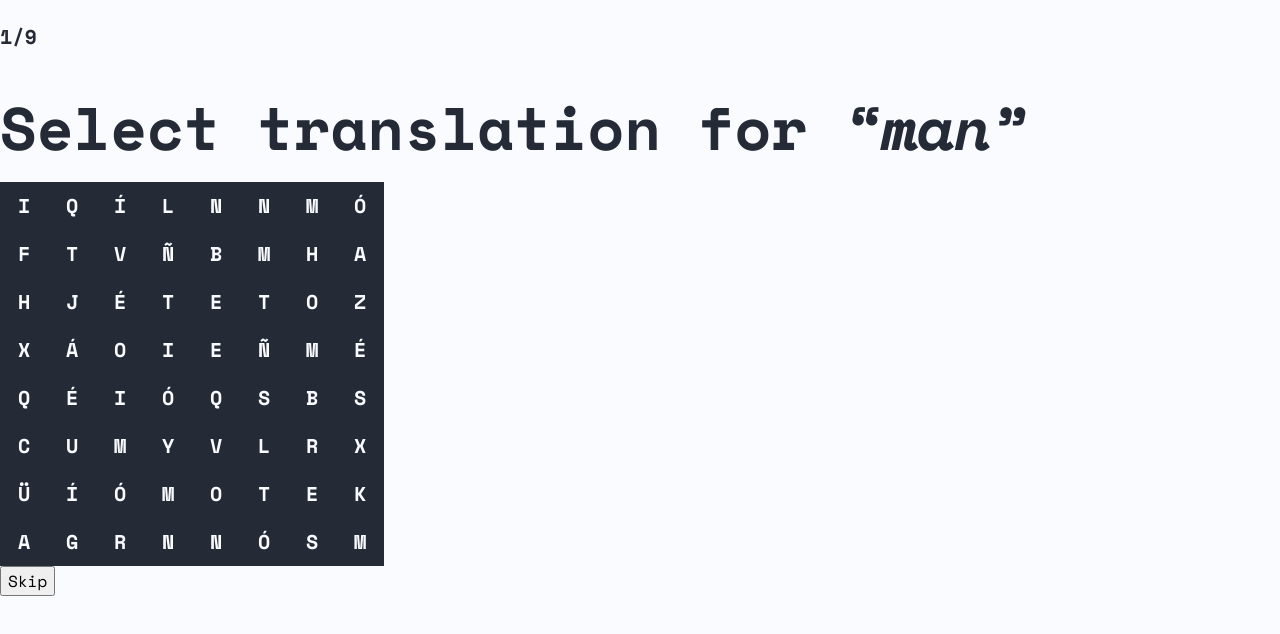
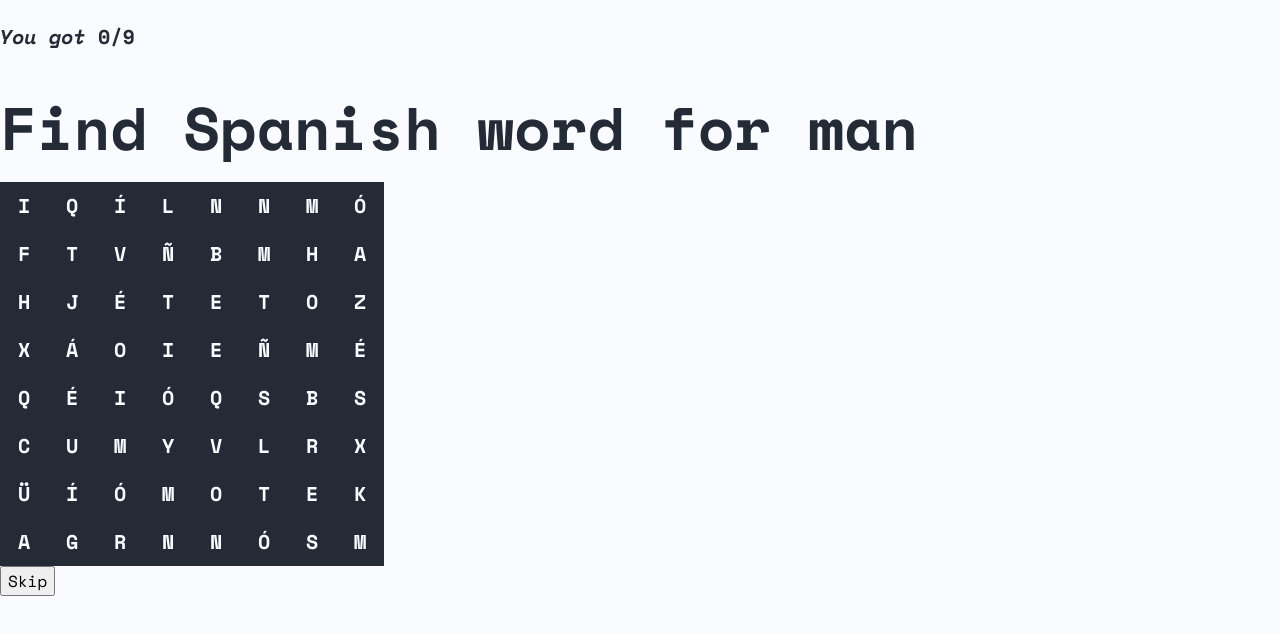
Before and after one commit to hesambayat/traducir, a React (Create React App) app: page / in a window 1280 px wide. Shown: the top 634 px of the page. Built offline with nearby package versions, Linux system fonts and the light colour scheme.

Commit message:
:recycle: relayout the home page

```diff
--- a/src/pages/Home/index.tsx
+++ b/src/pages/Home/index.tsx
@@ -14,10 +14,14 @@ const Home = () => {
 
   return (
     <div className="home">
-      <h4>{total - remaining + 1}/{total}</h4>
-      <h1>Select translation for <strong>“{source.origin}”</strong></h1>
-      <Keypad {...source} onDone={action.shift} />
-      {remaining > 1 && <button onClick={action.push}>Skip</button>}
+      <header>
+        <h4 className="home__score"><em>You got </em>{total - remaining}/{total}</h4>
+      </header>
+      <main>
+        <h1 className="home__question">Find Spanish word for <span>{source.origin}</span></h1>
+        <Keypad {...source} onDone={action.shift} />
+        {remaining > 1 && <button onClick={action.push}>Skip</button>}
+      </main>
     </div>
   )
 }
```
